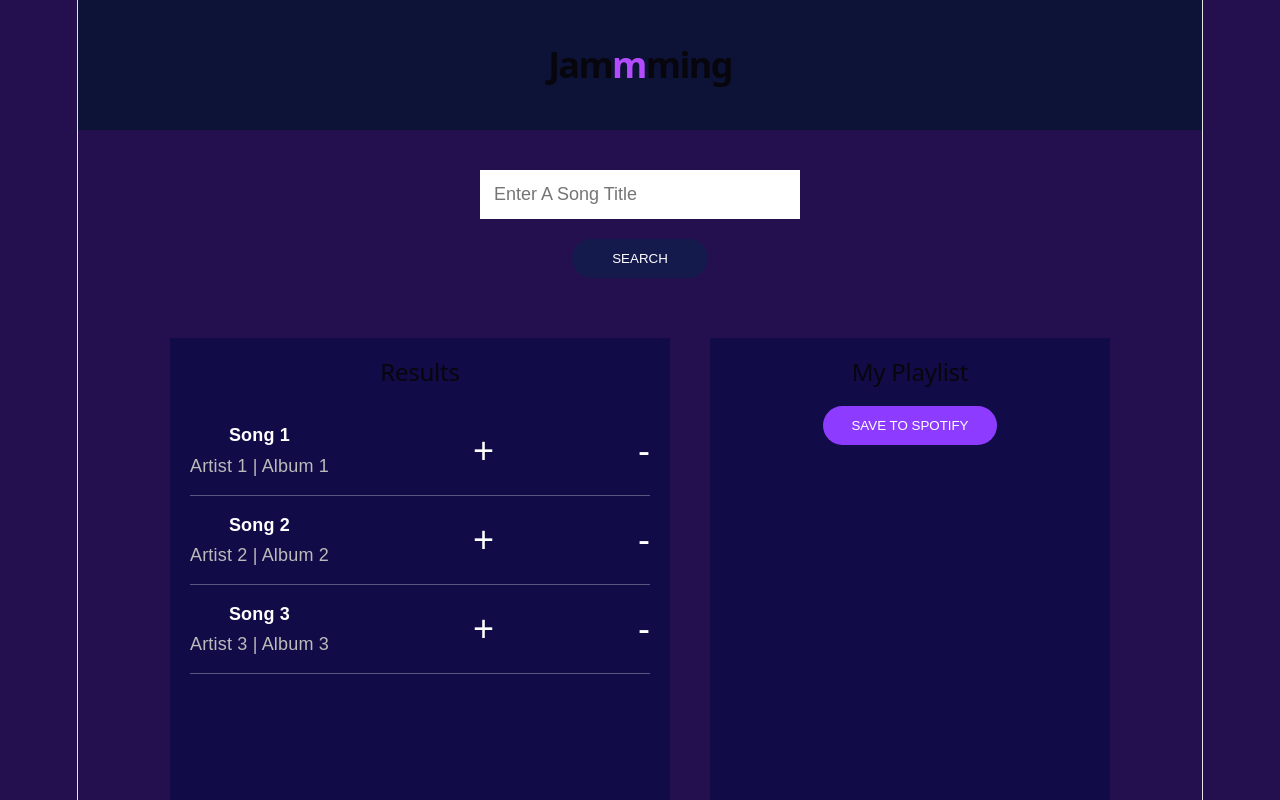
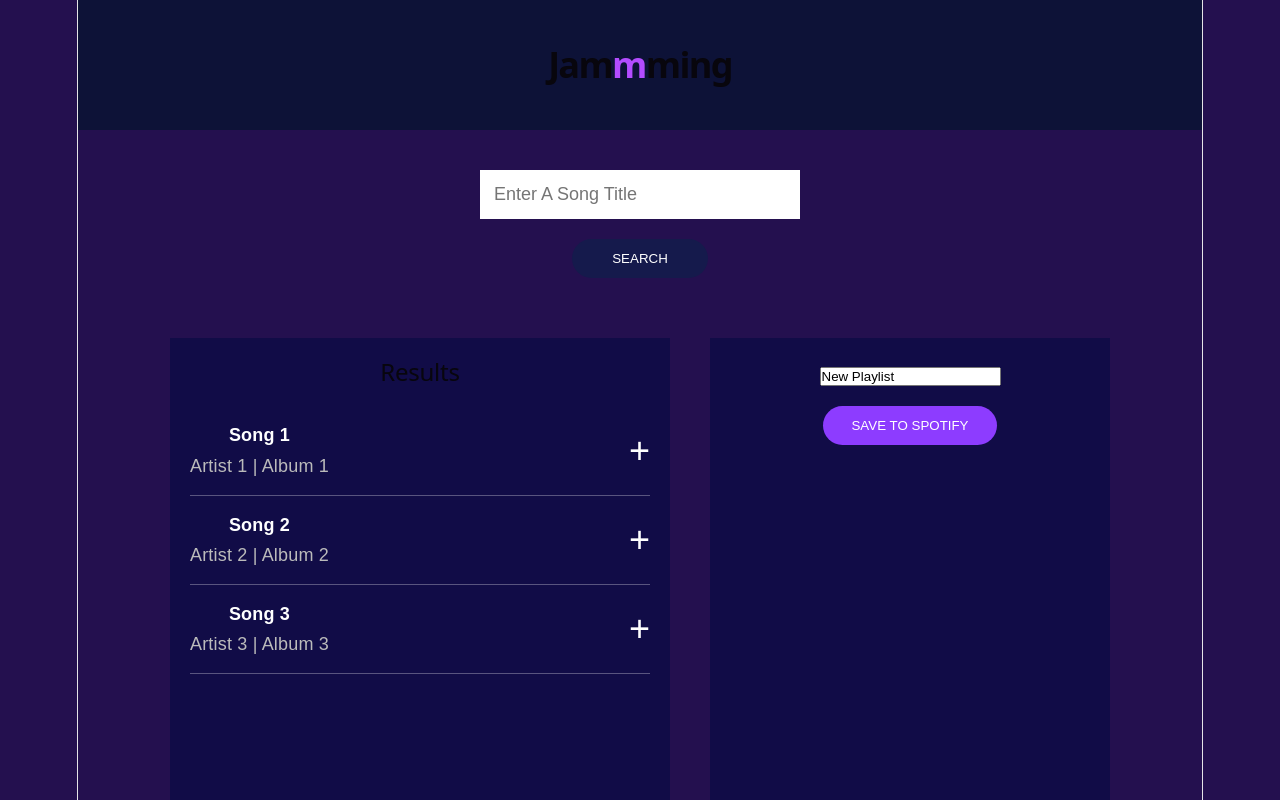
Before and after one commit to ThomasEarll-Shand/Jammming, a React (Vite) app: page / in a window 1280 px wide. Shown: the top 800 px of the page. Built offline with nearby package versions, Linux system fonts and the light colour scheme.

Commit message:
added ability to change playlist name

```diff
--- a/src/App.jsx
+++ b/src/App.jsx
@@ -3,8 +3,6 @@ import SearchBar from "./Components/SearchBar/SearchBar";
 import SearchResults from "./Components/SearchResults/SearchResults";
 import Playlist from "./Components/Playlist/Playlist";
 import { useState } from "react";
-
-const playlistName = "My Playlist";
 
 const searchResults = [
   {
@@ -28,6 +26,7 @@ const searchResults = [
 ];
 
 function App() {
+  const [playlistName, setPlaylistName] = useState("New Playlist");
   const [playlistTracks, setPlaylistTracks] = useState([]);
 
   function addTrack(track) {
@@ -41,6 +40,10 @@ function App() {
   function removeTrack(track) {
     const updatedTracks = playlistTracks.filter((playlistTrack) => playlistTrack.id !== track.id);
     setPlaylistTracks(updatedTracks);
+  }
+
+  function updatePlaylistName(newName) {
+    setPlaylistName(newName);
   }
 
   return (
@@ -60,6 +63,7 @@ function App() {
             playlistName={playlistName}
             playlistTracks={playlistTracks}
             onRemoveTrack={removeTrack}
+            onUpdatePlaylistName={updatePlaylistName}
           />
         </div>
       </main>
--- a/src/Components/Playlist/Playlist.jsx
+++ b/src/Components/Playlist/Playlist.jsx
@@ -1,10 +1,21 @@
 import "./Playlist.css";
 import Tracklist from "../Tracklist/Tracklist";
 
-function Playlist({ playlistName, playlistTracks, onRemoveTrack }) {
+function Playlist({ playlistName, playlistTracks, onRemoveTrack, onUpdatePlaylistName }) {
+
+  function handleNameChange(event) {
+    onUpdatePlaylistName(event.target.value);
+  }
+
   return (
     <section className="playlist">
-      <h2>{playlistName}</h2>
+      <h2>
+        <input
+          type="text"
+          value={playlistName}
+          onChange={handleNameChange}
+        />
+      </h2>
 
       <button className="spotify-button">SAVE TO SPOTIFY</button>
 
--- a/src/Components/Track/Track.jsx
+++ b/src/Components/Track/Track.jsx
@@ -1,6 +1,6 @@
 import "./Track.css";
 
-function Track({ track = [] , onAddTrack, onRemoveTrack }) {
+function Track({ track = {}, onAddTrack, onRemoveTrack }) {
 
   function handleAddTrack() {
     onAddTrack(track);
@@ -17,12 +17,17 @@ function Track({ track = [] , onAddTrack, onRemoveTrack }) {
         <p>{track.artist} | {track.album}</p>
       </div>
 
+      {onAddTrack && (
         <button className="track-button" onClick={handleAddTrack}>
           +
         </button>
+      )}
+
+      {onRemoveTrack && (
         <button className="track-button" onClick={handleRemoveTrack}>
           -
         </button>
+      )}
     </div>
   );
 }
```
Lines whose indentation alone changed are shown as unchanged.
